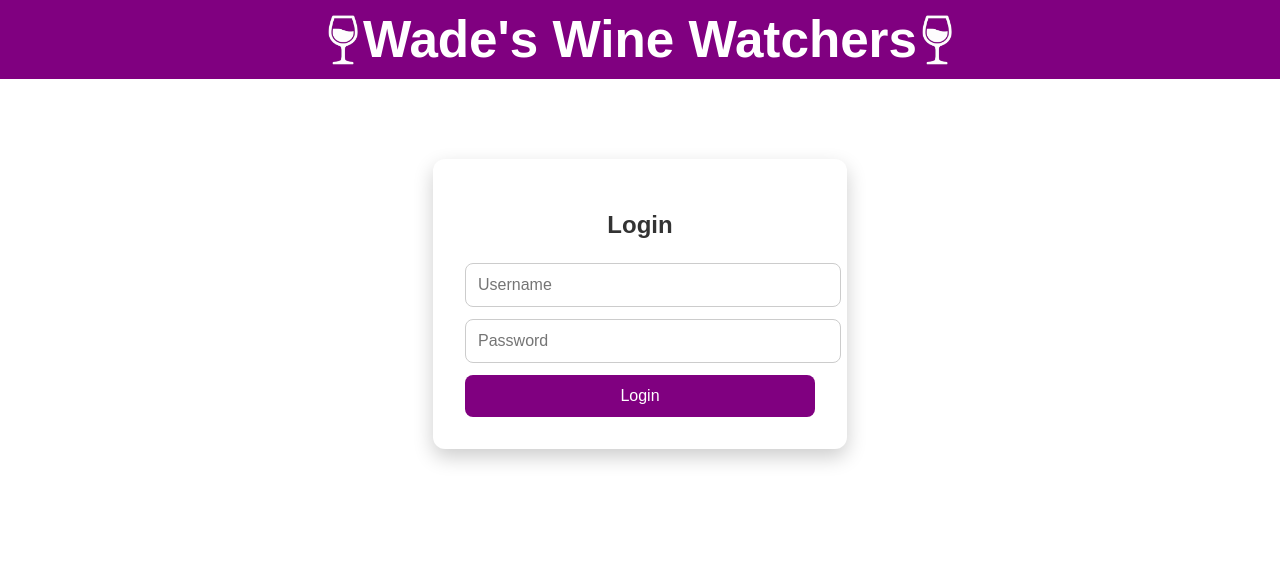
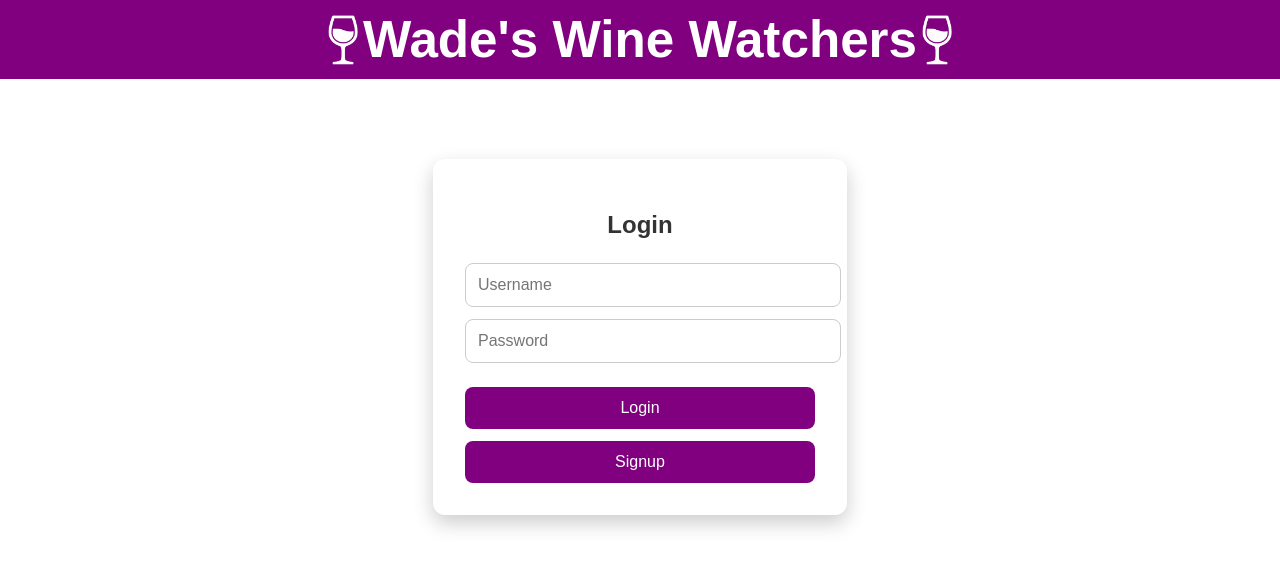
Before and after one commit to dw42CSCE/Wade-s-Wine-Watcher, an Angular app: page /login in a window 1280 px wide. Shown: the top 568 px of the page. Built offline with nearby package versions, Linux system fonts and the light colour scheme.

Commit message:
added a ton of stuff you told me to

```diff
--- a/src/app/app.routes.ts
+++ b/src/app/app.routes.ts
@@ -4,6 +4,7 @@ import { WineDashboard } from './wine-dashboard/wine-dashboard';
 import { WineDescription } from './wine-description/wine-description';
 import { Login } from './login/login';
 import { NewWine } from './newwine/newwine';
+import { Signup } from './signup/signup';
 
 export const routes: Routes = [
   { path: '', redirectTo: '/wine-dashboard', pathMatch: 'full' },
@@ -11,6 +12,7 @@ export const routes: Routes = [
   { path: 'wine/:id', component: WineDescription },
   { path: 'login', component: Login },
   { path: 'newwine', component: NewWine }, // Assuming new wine uses the same component
+  { path: 'signup', component: Signup }, // Assuming new wine uses the same component
 ];
 
 @NgModule({
--- a/src/app/login/login.css
+++ b/src/app/login/login.css
@@ -33,6 +33,7 @@
   font-size: 1rem;
   cursor: pointer;
   transition: background-color 0.3s;
+  margin-top : 0.75rem;
 }
 
 .login-container button:hover {
--- a/src/app/login/login.html
+++ b/src/app/login/login.html
@@ -5,4 +5,5 @@
         <input type="password" #password placeholder="Password" required />
         <button type="submit">Login</button>
     </form>
+  <button routerLink="/signup">Signup</button>
 </div>
--- /dev/null
+++ b/src/app/signup/signup.html
@@ -0,0 +1 @@
+<p>signup works!</p>
```
Also changed, not shown: src/app/signup/signup.ts (added, +11 -0 lines), src/app/signup/signup.css (added), 1 other file (tests, documents, lock files or other folders).
